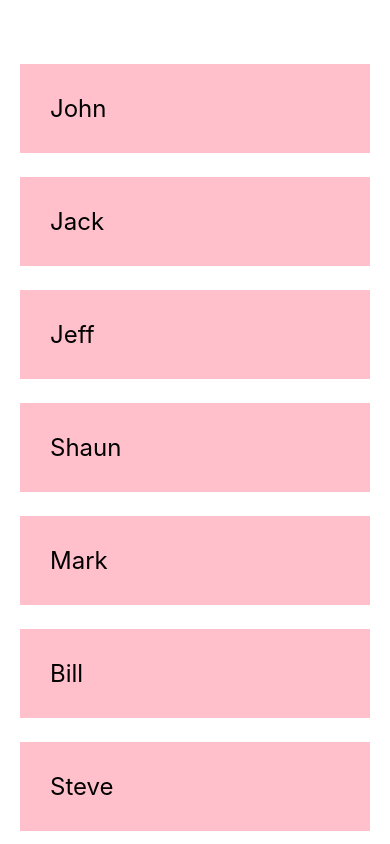
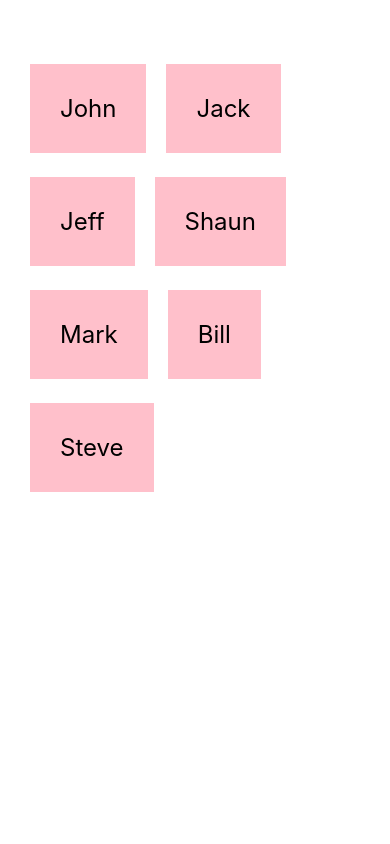
Before and after one commit to gimnakatugampala/review-project-mobile, a React Native app: screen / in a window 390 px wide. Built offline with nearby package versions, Linux system fonts and the light colour scheme.

Commit message:
flatlist

```diff
--- a/App.js
+++ b/App.js
@@ -1,28 +1,38 @@
 import React,{useState} from 'react';
-import { StyleSheet, Text, View ,Button ,ScrollView} from 'react-native';
+import { StyleSheet, Text, View ,Button ,ScrollView, FlatList} from 'react-native';
 
 export default function App() {
 
   const [people, setpeople] = useState([
-    {name:'John',key:'1'},
-    {name:'Jack',key:'2'},
-    {name:'Jeff',key:'3'},
-    {name:'Shaun',key:'4'},
-    {name:'Mark',key:'5'},
-    {name:'Bill',key:'6'},
-    {name:'Steve',key:'7'},
+    {name:'John',id:'1'},
+    {name:'Jack',id:'2'},
+    {name:'Jeff',id:'3'},
+    {name:'Shaun',id:'4'},
+    {name:'Mark',id:'5'},
+    {name:'Bill',id:'6'},
+    {name:'Steve',id:'7'},
   ])
 
   return (
     <View style={styles.container}>
-      <ScrollView>
+
+      <FlatList
+      numColumns={2}
+      keyExtractor={(item) => item.id}
+        data={people}
+        renderItem={({item}) => (
+          <Text style={styles.item} >{item.name}</Text>
+        )}
+      />
+
+      {/* <ScrollView>
       {people.map(person => (
           <View key={person.key}>
           <Text style={styles.item}>{person.name}</Text>
           </View>
         )
       )}
-      </ScrollView>
+      </ScrollView> */}
 
     </View>
   );
@@ -41,6 +51,8 @@ const styles = StyleSheet.create({
     marginTop:24,
     padding:30,
     backgroundColor:'pink',
-    fontSize:24
+    fontSize:24,
+    marginHorizontal:10,
+    marginTop:24
   }
 });
```
